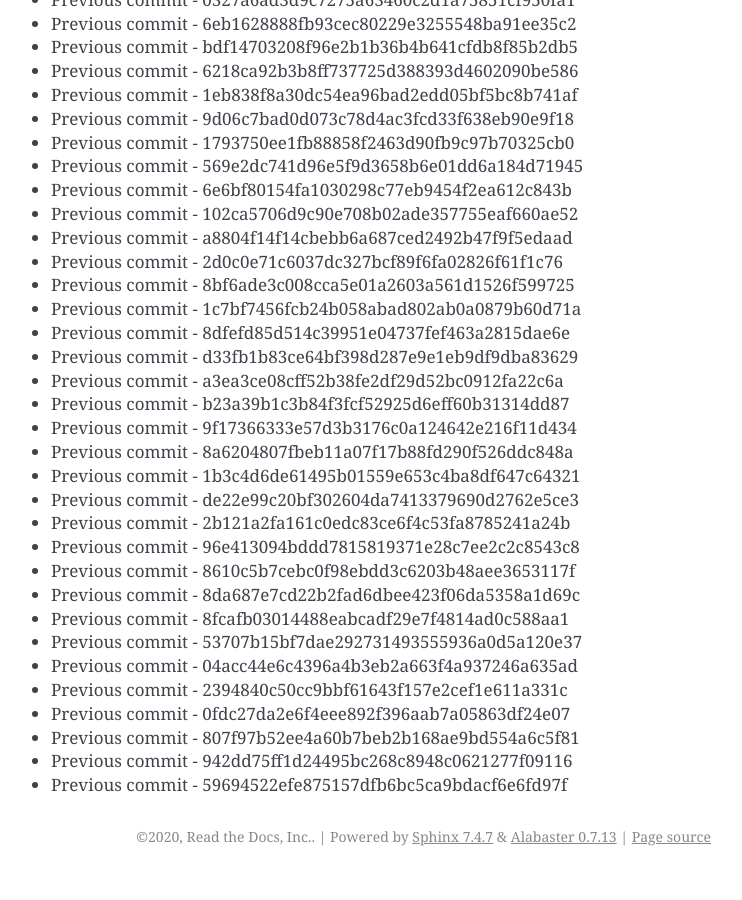
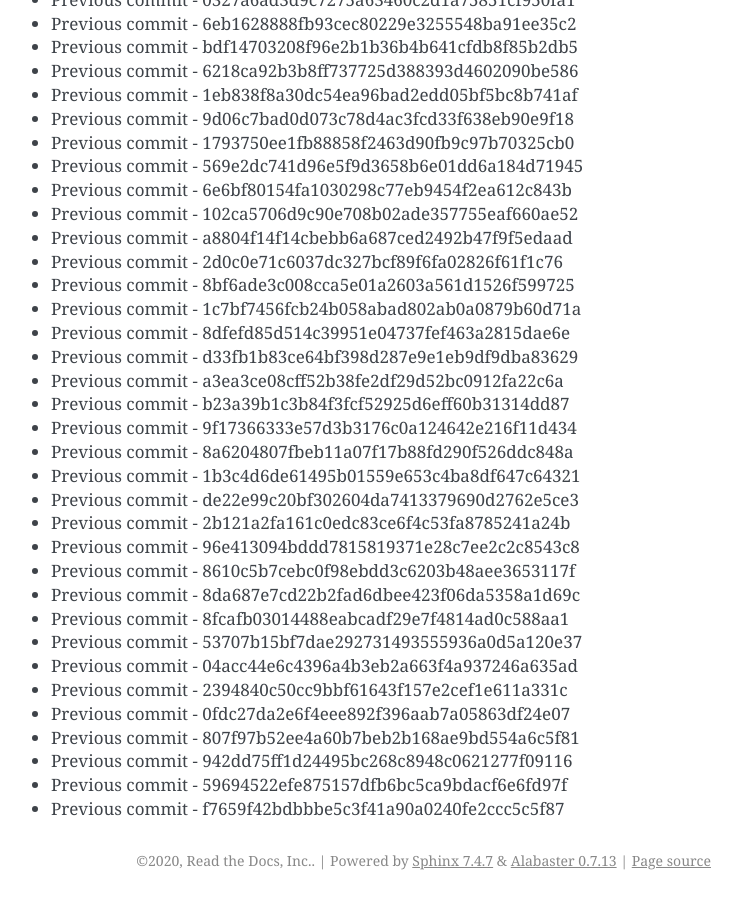
Before and after one commit to readthedocs/rtd-git-stresstest, a Sphinx documentation site: the page built from docs/updates.rst, in a window 1280 px wide and 900 px high, scrolled down 16790 px. Shown: the whole window, without its empty margins (399-1141 px from the left). Built offline with Sphinx 7.4.7, drawn with Linux system fonts in a browser that asks for light colours; before the commit the page ends 17666 px from its top, so only the background shows below that.

Commit message:
Generating commit from previous: f7659f42bdbbbe5c3f41a90a0240fe2ccc5c5f87

```diff
--- a/docs/updates.rst
+++ b/docs/updates.rst
@@ -737,3 +737,4 @@ It can be tested for any performance characteristics.
 * Previous commit - 807f97b52ee4a60b7beb2b168ae9bd554a6c5f81
 * Previous commit - 942dd75ff1d24495bc268c8948c0621277f09116
 * Previous commit - 59694522efe875157dfb6bc5ca9bdacf6e6fd97f
+* Previous commit - f7659f42bdbbbe5c3f41a90a0240fe2ccc5c5f87
```
